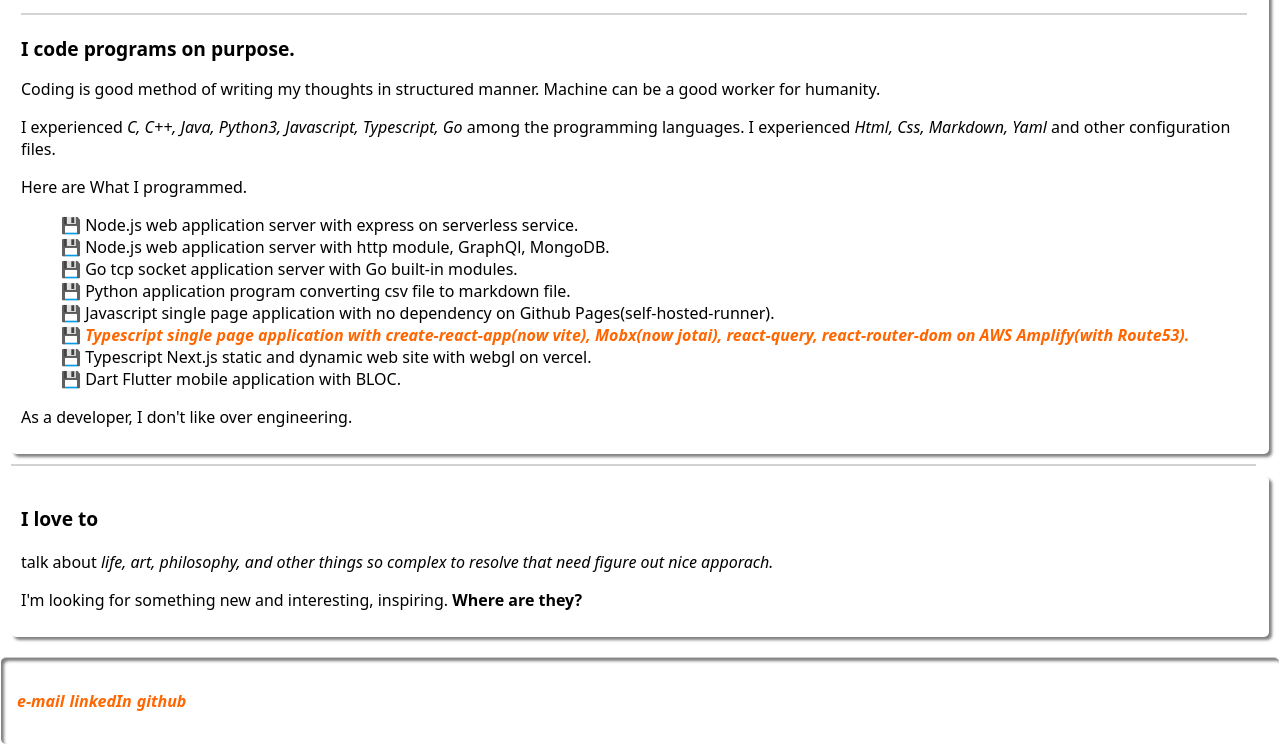
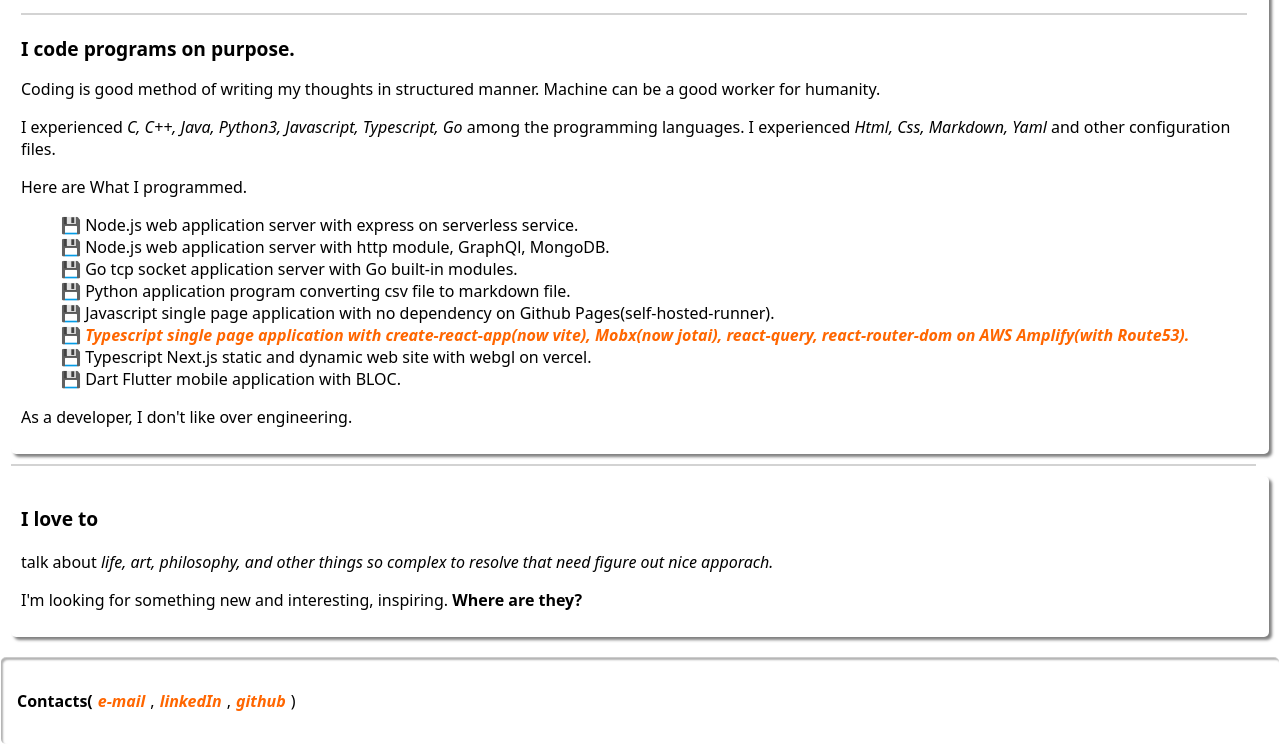
Before and after one commit to minusmo/abstract, an Astro site: page / in a window 1280 px wide. Shown: the part 1212-1957 px from the top of the page. Built offline with nearby package versions, Linux system fonts and the light colour scheme; Astro itself is replaced by a stand-in of ours.

Commit message:
feat(footer): update style for footer

```diff
--- a/src/components/footer.astro
+++ b/src/components/footer.astro
@@ -2,9 +2,13 @@
 import contact from "../data/contact.json";
 ---
 <footer id="contact">
-    <a href=`mailto:${contact.email}`><p>e-mail</p></a>
-    <a href={contact.linkedIn}><p>linkedIn</p></a>
-    <a href={contact.github}><p>github</p></a>
+  <p class="fn">Contacts(</p>
+  <a href=`mailto:${contact.email}`><p>e-mail</p></a>
+  <p>,</p>
+  <a href={contact.linkedIn}><p>linkedIn</p></a>
+  <p>,</p>
+  <a href={contact.github}><p>github</p></a>
+  <p>)</p>
 </footer>
 
 <style>
@@ -16,7 +20,7 @@ import contact from "../data/contact.json";
     height: auto;
     border-top: 1px solid rgba(0,0,0,.2);
     padding: 1rem;
-    box-shadow: inset 3px 3px 3px rgba(0,0,0,.5);
+    box-shadow: inset 2px 2px 2px rgba(0,0,0,.3);
     border-radius: 5px;
   }
   #contact a {
```
